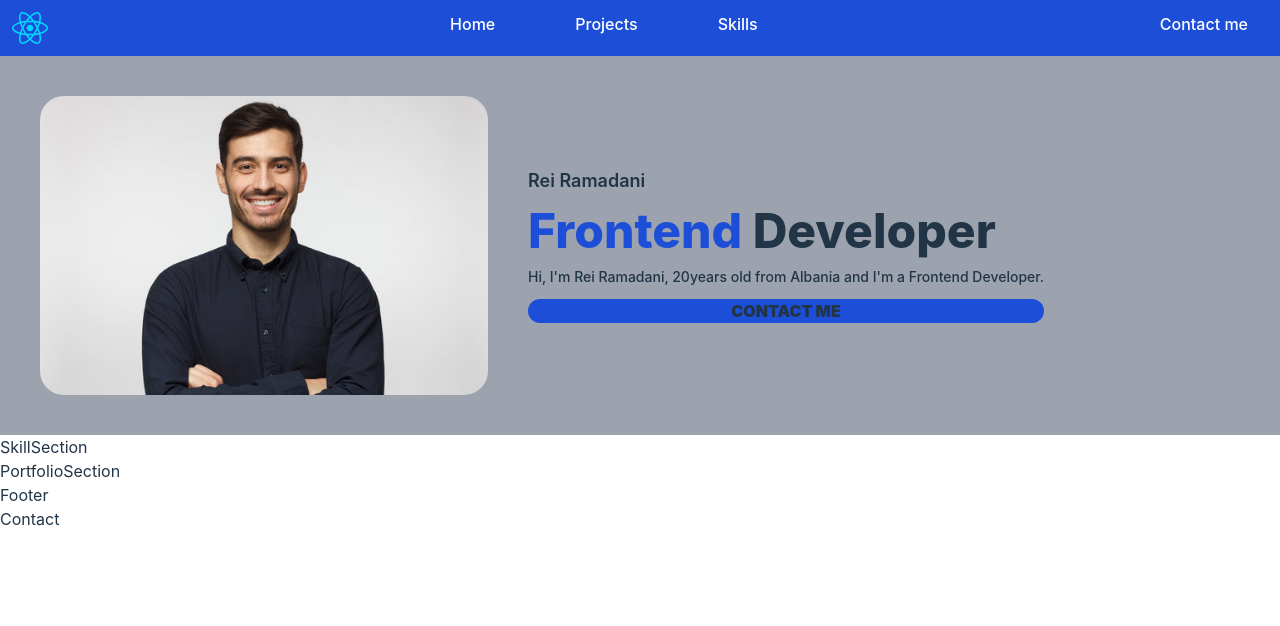
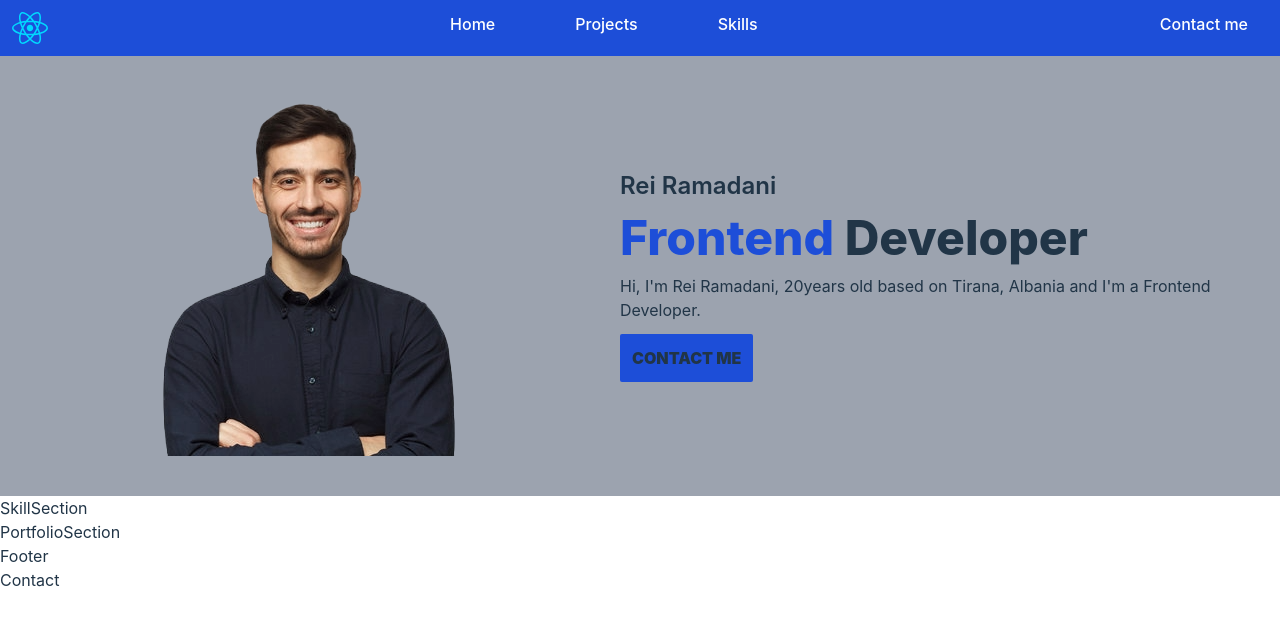
Before and after one commit to RamadaniRei/Portfolio, a React (Vite) app: page / in a window 1280 px wide. Shown: the top 626 px of the page. Built offline with nearby package versions, Linux system fonts and the light colour scheme.

Commit message:
Changing the picture and the visual of the hero

```diff
--- a/src/components/hero.jsx
+++ b/src/components/hero.jsx
@@ -1,29 +1,24 @@
 import React from "react";
-import Profile from "../assets/Profile.jpg";
+import Profile from "../assets/profile.png";
 
 const Hero = () => {
   return (
-    <div className="flex flex-row p-10 gap-10 bg-gray-400">
-      <img
-        src={Profile}
-        alt="Person"
-        className="h-auto max-w-md rounded-3xl "
-      />
+    <div className="flex flex-row p-10 gap-10 bg-gray-400 w-full h-full">
+      <img src={Profile} alt="Person" className="h-auto max-w-2xl" />
       <div className="flex flex-col justify-center gap-3 ">
-        <h1 className="text-lg font-semibold "> Rei Ramadani</h1>
+        <h1 className="text-2xl font-semibold "> Rei Ramadani</h1>
         <div className="text-5xl font-extrabold">
           <span className="text-blue-700">Frontend</span> Developer
         </div>
-        <p className="text-sm font-medium">
-          Hi, I'm Rei Ramadani, 20years old from Albania and I'm a Frontend
-          Developer.
+        <p className="text-md">
+          Hi, I'm Rei Ramadani, 20years old based on Tirana, Albania and I'm a
+          Frontend Developer.
         </p>
-        <button
-          href="#"
-          className="bg-blue-700 w-50 h-50 font-black rounded-3xl"
-        >
-          CONTACT ME
-        </button>
+        <div className="flex justify-start font-black">
+          <button className="p-3 bg-blue-700 rounded-sm" href="#">
+            CONTACT ME
+          </button>
+        </div>
       </div>
     </div>
   );
```
Also changed, not shown: src/assets/Profile.jpg (deleted), src/assets/profile.png (added).
